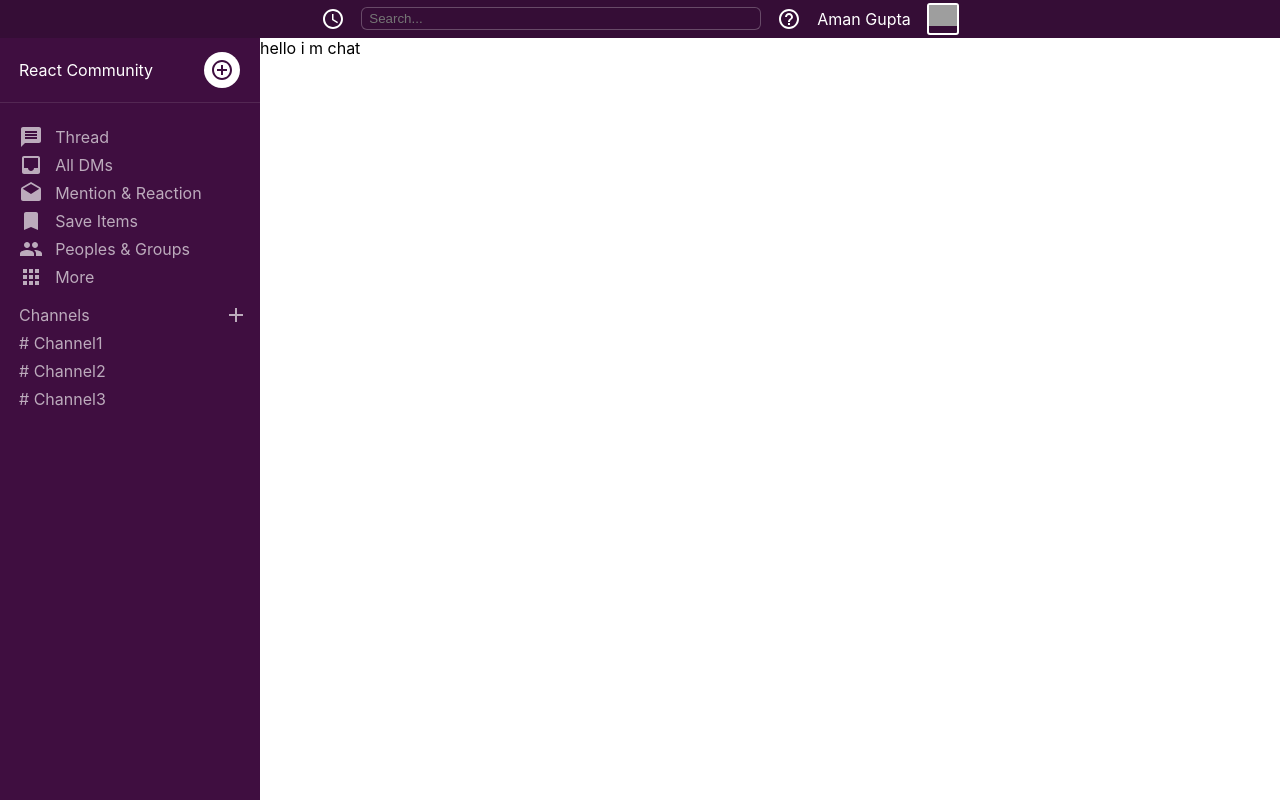
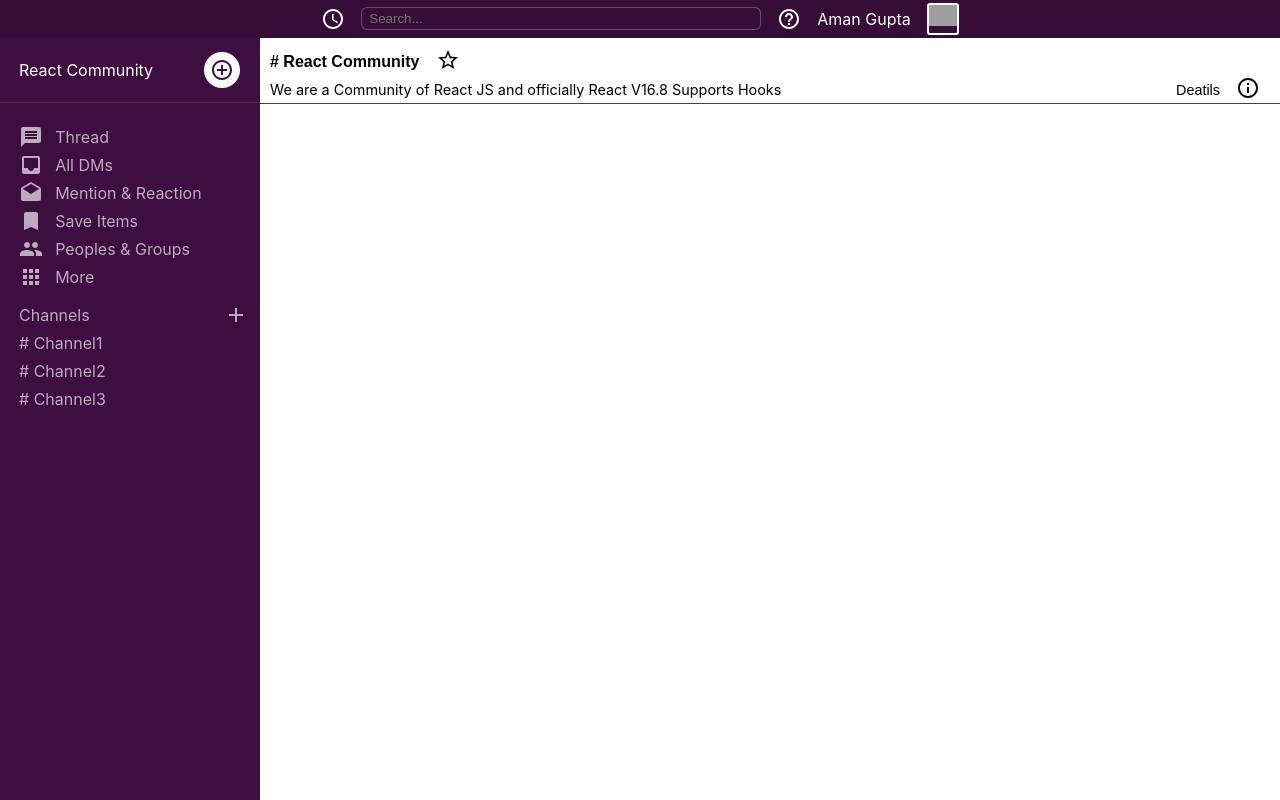
Before and after one commit to amangupta37/Slack-Clone, a React (Create React App) app: page /room in a window 1280 px wide. Built offline with nearby package versions, Linux system fonts and the light colour scheme; grey boxes are pictures that could not be loaded.

Commit message:
added a header of chat section

```diff
--- a/src/components/Chat.js
+++ b/src/components/Chat.js
@@ -1,11 +1,91 @@
 import React from 'react'
-
+import styled from 'styled-components';
+import InfoOutlinedIcon from '@material-ui/icons/InfoOutlined';
+import StarOutlineIcon from '@material-ui/icons/StarOutline';
 function Chat() {
     return (
-        <div>
-           hello i m chat
-        </div>
+        <ChatContainer>
+            <ChatHeader>
+                 <ChannelInfo>
+                    <ChannelName>
+                        # React Community
+                        <Staricon>
+                            <StarOutlineIcon />
+                        </Staricon>
+
+                    </ChannelName>
+                 </ChannelInfo>
+                 <CommunityInfo>
+                    We are a Community of React JS and officially React V16.8 Supports Hooks
+                    <Details>
+                        <Message>
+                           Deatils
+                           <Dicon>
+                                 <InfoOutlinedIcon />
+                           </Dicon>
+                        </Message>
+                    </Details>
+                </CommunityInfo>
+            </ChatHeader>
+        </ChatContainer>
     )
 }
 
 export default Chat
+const ChatContainer = styled.div`
+background :white;
+`;
+
+const ChatHeader = styled.div`
+height: 65px;
+//background:red;
+display:grid;
+grid-template-row:15% auto;
+border-bottom: 0.5px solid rgb(54,69,79);
+
+
+`;
+const ChannelInfo = styled.div`
+width:14.5rem;
+height:100%;
+//background:green;
+`;
+const ChannelName = styled.div`
+font-family:Sans-serif;
+padding-top:10px;
+padding-left:10px;
+font-weight:bold;
+font-size:1rem;
+color:black;
+display:flex;
+align-items:center;
+justify-content:space-between;
+`;
+const Staricon = styled.div`
+padding-right:2rem;
+`
+const CommunityInfo = styled.div`
+font-size:0.9rem;
+padding-left:10px;
+display:flex;
+align-items:center;
+justify-content:space-between;
+`
+const Details = styled.div`
+`
+const Message = styled.div`
+padding-right:20px;
+font-family:Sans-serif;
+display:flex;
+align-items:center;
+justify-content:space-between;
+//padding-top:5rem;
+
+`
+const Dicon = styled.div`
+
+padding-left:1rem;
+//padding-bottom:5rem;
+cursor:pointer;
+
+`
```
